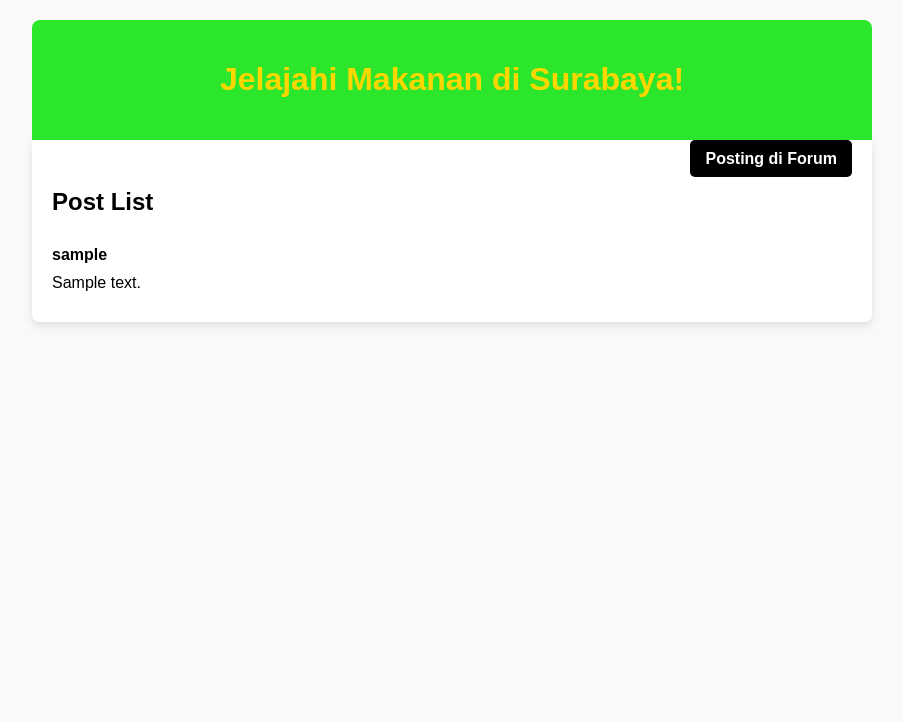
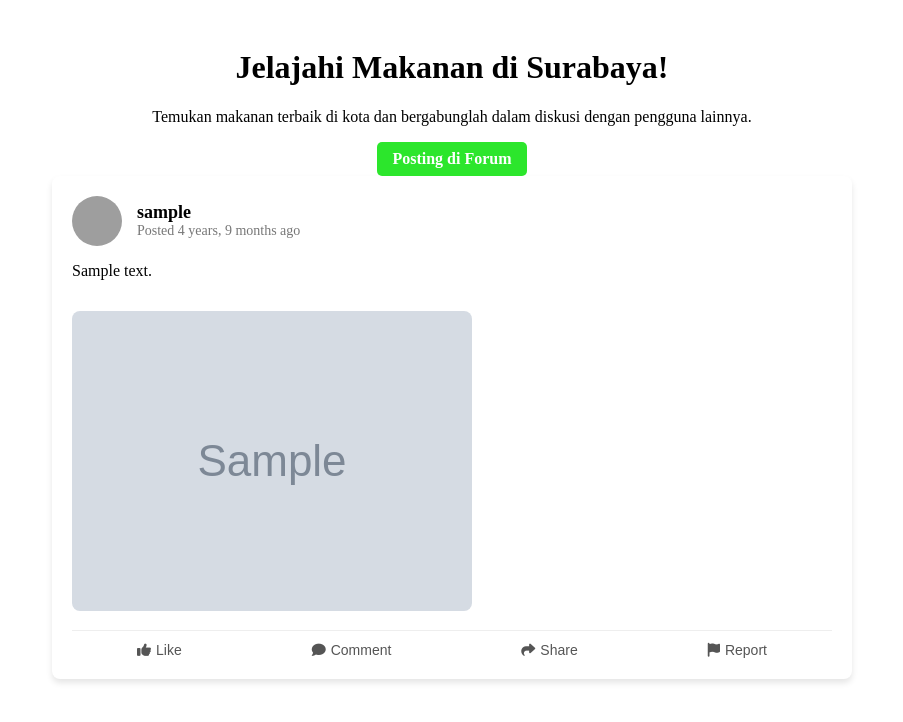
Before and after one commit to PBP-F10/GolekMakanRek, a Django app: page / in a window 1280 px wide. Shown: the top 722 px of the page, without its empty margins (188-1091 px from the left). Run offline with Django 5.2, Linux system fonts and the light colour scheme; tables that the repository leaves empty hold one stand-in row (values such as "Sample post"); grey boxes marked "Sample" are stand-in pictures; grey boxes are pictures that could not be loaded.

Commit message:
Membuat aksi Like

```diff
--- a/GolekMakanRek/settings.py
+++ b/GolekMakanRek/settings.py
@@ -129,6 +129,9 @@
 else:       # production
     STATIC_ROOT = BASE_DIR / 'static'
 
+
+MEDIA_URL = '/media/'
+MEDIA_ROOT = BASE_DIR / 'media'
 # Default primary key field type
 # https://docs.djangoproject.com/en/5.1/ref/settings/#default-auto-field
 
--- a/GolekMakanRek/urls.py
+++ b/GolekMakanRek/urls.py
@@ -1,3 +1,9 @@
+from django.conf import settings
+from django.conf.urls.static import static
+from django.contrib import admin
+from django.urls import path, include
+
+
 """
 URL configuration for GolekMakanRek project.
 
@@ -21,3 +27,6 @@
     path('admin/', admin.site.urls),
     path('', include('forum.urls')),  # Mengarahkan URL root ke aplikasi 'forum'
 ]
+
+if settings.DEBUG:
+    urlpatterns += static(settings.MEDIA_URL, document_root=settings.MEDIA_ROOT)
--- a/forum/templates/show_post.html
+++ b/forum/templates/show_post.html
@@ -4,79 +4,180 @@
 <head>
     <meta charset="UTF-8">
     <meta name="viewport" content="width=device-width, initial-scale=1.0">
-    <title>Forum - Post List</title>
+    <title>Forum - Jelajahi Makanan di Surabaya!</title>
+    {% load static %}
+    <link rel="stylesheet" href="{% static 'base.css' %}">
+    <!-- Font Awesome CDN for Icons -->
+    <link rel="stylesheet" href="https://cdnjs.cloudflare.com/ajax/libs/font-awesome/6.5.0/css/all.min.css">
     <style>
-        body {
-            font-family: Arial, sans-serif;
-            background-color: #f9f9f9;
+        .content-wrapper {
+            max-width: 800px;
+            margin: 0 auto;
+            padding: 20px;
+        }
+        .post-card {
+            background-color: #fff;
+            border-radius: 8px;
+            box-shadow: 0 4px 6px rgba(0, 0, 0, 0.1);
+            margin-bottom: 20px;
+            padding: 20px;
+        }
+        .post-header {
+            display: flex;
+            align-items: center;
+            margin-bottom: 15px;
+        }
+        .post-header img {
+            border-radius: 50%;
+            width: 50px;
+            height: 50px;
+            margin-right: 15px;
+        }
+        .post-header .user-info {
+            flex: 1;
+        }
+        .post-header .user-info h3 {
             margin: 0;
-            padding: 0;
+            font-size: 18px;
+            font-weight: bold;
         }
-        .header {
-            background-color: #2ce62c; /* Warna hijau */
-            color: #ffd700; /* Warna kuning untuk teks */
-            padding: 20px;
-            text-align: center;
-            border-radius: 8px 8px 0 0; /* Membuat sudut atas melengkung */
-            max-width: 800px;
-            margin: 20px auto 0; /* Margin atas untuk pemisahan dan auto untuk center */
+        .post-header .user-info p {
+            margin: 0;
+            font-size: 14px;
+            color: #777;
         }
-        .container {
-            max-width: 800px;
-            margin: 0 auto 20px; /* Margin bawah untuk pemisahan */
-            background-color: #fff;
-            padding: 20px;
-            border-radius: 0 0 8px 8px; /* Membuat sudut bawah melengkung */
-            box-shadow: 0 4px 8px rgba(0, 0, 0, 0.1);
+        .post-content {
+            margin-top: 10px;
+            font-size: 16px;
         }
-        .add-post {
-            text-align: right;
-            margin-top: -10px; /* Mengurangi sedikit margin agar lebih dekat dengan header */
-            margin-bottom: 20px;
+        .post-actions {
+            display: flex;
+            justify-content: space-around;
+            margin-top: 15px;
+            border-top: 1px solid #eee;
+            padding-top: 10px;
         }
-        .add-post a {
-            background-color: #000; /* Hitam untuk warna latar belakang */
-            color: #fff; /* Putih untuk teks */
-            padding: 10px 15px;
+        .post-actions button {
+            background: none;
+            border: none;
+            color: #555;
+            font-size: 14px;
+            cursor: pointer;
+            display: flex;
+            align-items: center;
+        }
+        .post-actions button i {
+            margin-right: 5px;
+        }
+        .btn-primary {
+            background-color: #2ce62c;
+            color: #fff;
+            padding: 8px 15px;
             border-radius: 5px;
             text-decoration: none;
             font-weight: bold;
+            display: inline-block;
         }
-        .add-post a:hover {
-            background-color: #555; /* Warna abu-abu saat di-hover */
+        .text-center {
+            text-align: center;
         }
-        .post {
-            border-bottom: 1px solid #ddd;
-            padding: 10px 0;
-        }
-        .post:last-child {
-            border-bottom: none;
-        }
-        .post-title {
+        .liked {
+            color: #2ce62c !important; /* Green color when liked */
             font-weight: bold;
-        }
-        .post-content {
-            margin-top: 10px;
         }
     </style>
 </head>
 <body>
-    <div class="header">
+    <div class="content-wrapper">
+        <!-- Header -->
+        <header class="text-center">
             <h1>Jelajahi Makanan di Surabaya!</h1>
+            <p>Temukan makanan terbaik di kota dan bergabunglah dalam diskusi dengan pengguna lainnya.</p>
+            <a href="{% url 'forum:add_post' %}" class="btn-primary">Posting di Forum</a>
+        </header>
+
+        <!-- Main Content -->
+        <main>
+            <section class="post-list">
+                {% for post in posts %}
+                <article class="post-card">
+                    <div class="post-header">
+                        <img src="{% static 'images/user-avatar.png' %}" alt="User Profile">
+                        <div class="user-info">
+                            <h3>{{ post.user.username }}</h3>
+                            <p>Posted {{ post.created_at|timesince }} ago</p>
                         </div>
-    <div class="container">
-        <div class="add-post">
-            <a href="{% url 'forum:add_post' %}">Posting di Forum</a>
                     </div>
-        <h2>Post List</h2>
-        {% for post in posts %}
-        <div class="post">
-            <div class="post-title">{{ post.user.username }}</div>
-            <div class="post-content">{{ post.text }}</div>
+                    <div class="post-content">
+                        <p>{{ post.text }}</p>
+                        {% if post.image %}
+                        <img src="{{ post.image.url }}" alt="Post Image" style="max-width: 100%; border-radius: 8px; margin-top: 15px;">
+                        {% endif %}
                     </div>
+                    <div class="post-actions">
+                        <button onclick="handleLike({{ post.id }})"
+                                id="like-btn-{{ post.id }}"
+                                class="{% if post.id in user_liked_posts %}liked{% endif %}">
+                            <i class="fas fa-thumbs-up"></i> Like
+                        </button>
+                        <button onclick="handleComment({{ post.id }})"><i class="fas fa-comment"></i> Comment</button>
+                        <button onclick="handleShare({{ post.id }})"><i class="fas fa-share"></i> Share</button>
+                        <button onclick="handleReport({{ post.id }})"><i class="fas fa-flag"></i> Report</button>
+                    </div>
+                </article>
                 {% empty %}
-        <p>No posts available.</p>
+                <p class="text-center">Tidak ada postingan tersedia.</p>
                 {% endfor %}
+            </section>
+        </main>
     </div>
+
+    <!-- JavaScript Functions -->
+    <script>
+        function handleLike(postId) {
+            fetch(`/like_post/`, {
+                method: 'POST',
+                headers: {
+                    'Content-Type': 'application/json',
+                    'X-CSRFToken': '{{ csrf_token }}'
+                },
+                body: JSON.stringify({ post_id: postId })
+            })
+            .then(response => {
+                if (!response.ok) {
+                    throw new Error(`Network response was not ok: ${response.status} ${response.statusText}`);
+                }
+                return response.json();
+            })
+            .then(data => {
+                if (data.success) {
+                    const likeButton = document.querySelector(`#like-btn-${postId}`);
+                    if (likeButton) {
+                        likeButton.innerHTML = `<i class="fas fa-thumbs-up"></i> Like (${data.like_count})`;
+                        likeButton.classList.toggle('liked', data.liked);
+                    } else {
+                        alert('Like button element not found in the DOM.');
+                    }
+                } else {
+                    alert(`Failed to like the post: ${data.error || 'Unknown error'}`);
+                }
+            })
+            .catch(error => {
+                alert(`An error occurred while liking the post: ${error.message}`);
+            });
+        }
+
+        function handleComment(postId) {
+            alert(`Commenting on post with ID: ${postId}`);
+        }
+
+        function handleShare(postId) {
+            alert(`Sharing post with ID: ${postId}`);
+        }
+
+        function handleReport(postId) {
+            alert(`Reporting post with ID: ${postId}`);
+        }
+    </script>
 </body>
 </html>
--- a/forum/urls.py
+++ b/forum/urls.py
@@ -1,8 +1,9 @@
 from django.urls import path
-from .views import show_post, add_post
+from .views import show_post, add_post, like_post
 app_name = 'forum'
 
 urlpatterns = [
     path('', show_post, name='show_post'),
-    path('add_post/', add_post, name='add_post')
+    path('add_post/', add_post, name='add_post'),
+    path('like_post/', like_post, name='like_post'), # New URL for the like request
 ]
--- a/forum/views.py
+++ b/forum/views.py
@@ -11,22 +11,62 @@
 from django.views.decorators.csrf import csrf_exempt
 from django.contrib.auth.models import User
 from django.shortcuts import render, redirect
+from .models import Post, Like
 
 def show_post(request):
-    posts = Post.objects.all().order_by('-created_at')  # Mengambil semua postingan, diurutkan dari yang terbaru
-    return render(request, 'show_post.html', {'posts': posts})
+    posts = Post.objects.all().order_by('-created_at')
+    user_liked_posts = Like.objects.filter(user=request.user).values_list('post_id', flat=True) if request.user.is_authenticated else []
+
+    return render(request, 'show_post.html', {'posts': posts, 'user_liked_posts': user_liked_posts})
+
+
 
 
 def add_post(request):
     if request.method == 'POST':
         text = request.POST.get('text')
         image = request.FILES.get('image')
-        user = User.objects.first()  # Menggunakan dummy user (pengguna pertama yang ditemukan di database)
+        user = User.objects.first()  # Use the first user in the database for testing
 
-        # Buat objek Post baru
+        # Create a new Post object
         post = Post(user=user, text=text, image=image)
         post.save()
 
-        return redirect('show_post')  # Kembali ke halaman daftar postingan setelah berhasil menambahkan
+        return redirect('forum:show_post')  # Redirect to 'show_post' after saving the post
 
     return render(request, 'add_post.html')
+
+
+# forum/views.py
+from django.http import JsonResponse
+
+def like_post(request):
+    if request.method == 'POST':
+        data = json.loads(request.body)
+        post_id = data.get('post_id')
+        post = get_object_or_404(Post, id=post_id)
+
+        # Use a global user for development if the user is not authenticated
+        user = request.user if request.user.is_authenticated else User.objects.first()
+
+        # Check if the global user has already liked the post
+        liked = Like.objects.filter(post=post, user=user).exists()
+
+        if liked:
+            # If already liked, remove the like
+            Like.objects.filter(post=post, user=user).delete()
+            post.like_count = max(post.like_count - 1, 0)
+            liked = False
+        else:
+            # If not liked, add a new like
+            Like.objects.create(post=post, user=user)
+            post.like_count += 1
+            liked = True
+
+        # Save the updated like count
+        post.save()
+
+        # Return the updated like count
+        return JsonResponse({'success': True, 'like_count': post.like_count, 'liked': liked})
+    else:
+        return JsonResponse({'success': False, 'error': 'Invalid request method'})
```
Also changed, not shown: static/css/base.css (added, +298 -0 lines), static/css/global.css (deleted). Lines whose indentation alone changed are shown as unchanged.
